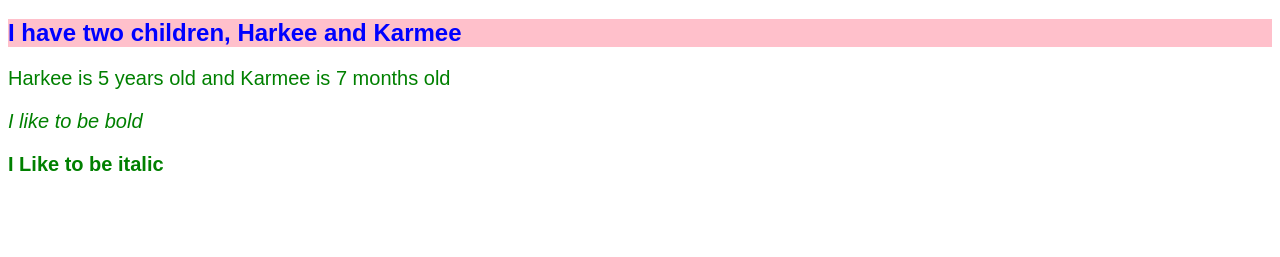
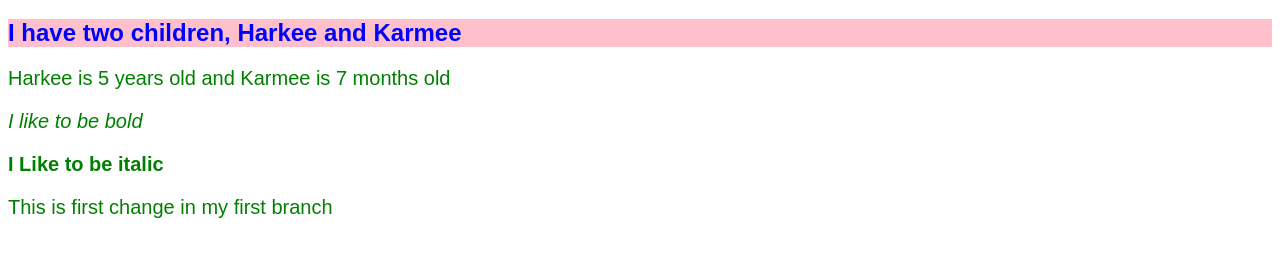
Before and after one commit to gurpssehmi/web-project, a plain HTML site: page index.html in a window 1280 px wide. Shown: the part 61-318 px from the top of the page. Drawn offline with Linux system fonts and the light colour scheme.

Commit message:
First commit into our new branch

```diff
--- a/index.html
+++ b/index.html
@@ -17,6 +17,6 @@
 
 
 
-
+<p>This is first change in my first branch</p>
 </body>
 </hmtl>
```
